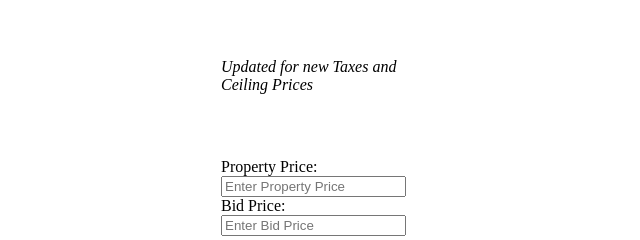
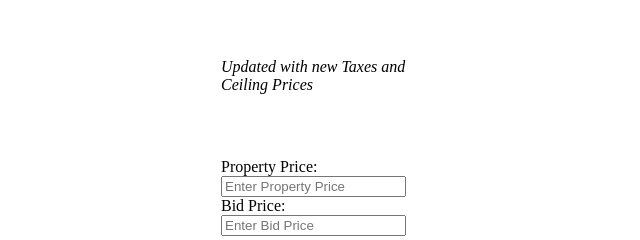
Before and after one commit to DeanGalvin/DeanGalvin.github.io, a plain HTML site: page index.html in a window 1280 px wide. Shown: the part 142-382 px from the top of the page, 319-959 px from the left. Drawn offline with Linux system fonts and the light colour scheme.

Commit message:
Word fix

```diff
--- a/index.html
+++ b/index.html
@@ -6,7 +6,7 @@
 <body>
 
 <div id = "content">
-<p id = "disclaimer">Updated for new Taxes and Ceiling Prices</p>
+<p id = "disclaimer">Updated with new Taxes and Ceiling Prices</p>
 <form id = "housePrice">
 	<label id = "propPrice">Property Price:</label> <input type ="text" name = "propertyPrice" placeholder = "Enter Property Price"><br>
 	<label id = "bidPrice">Bid Price:</label><input type ="text" name = "bidPrice" placeholder = "Enter Bid Price"><br>
```
